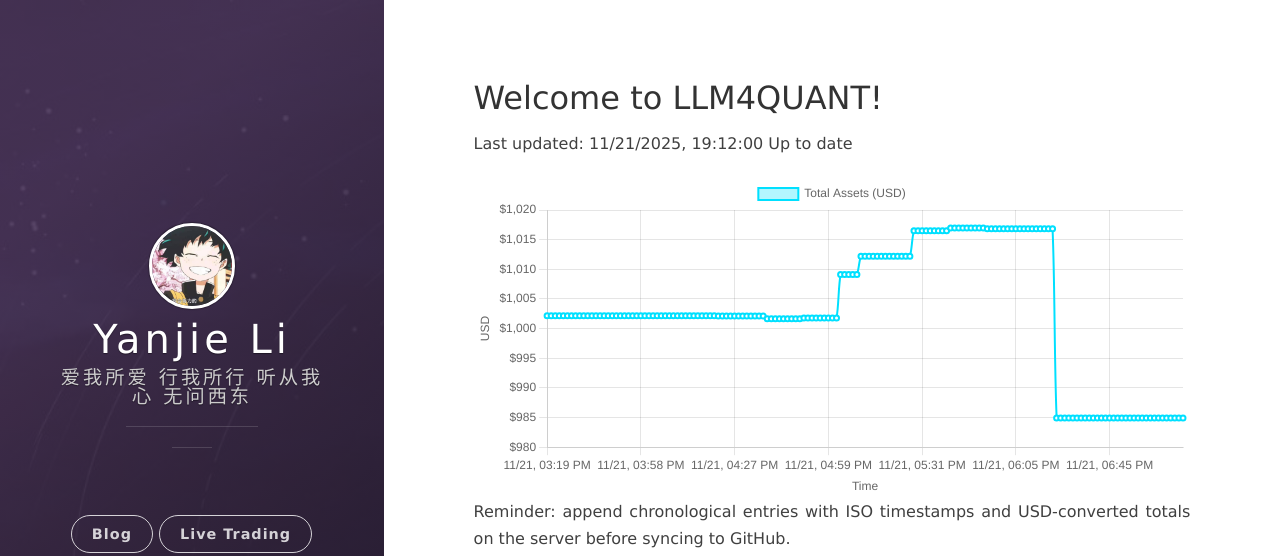
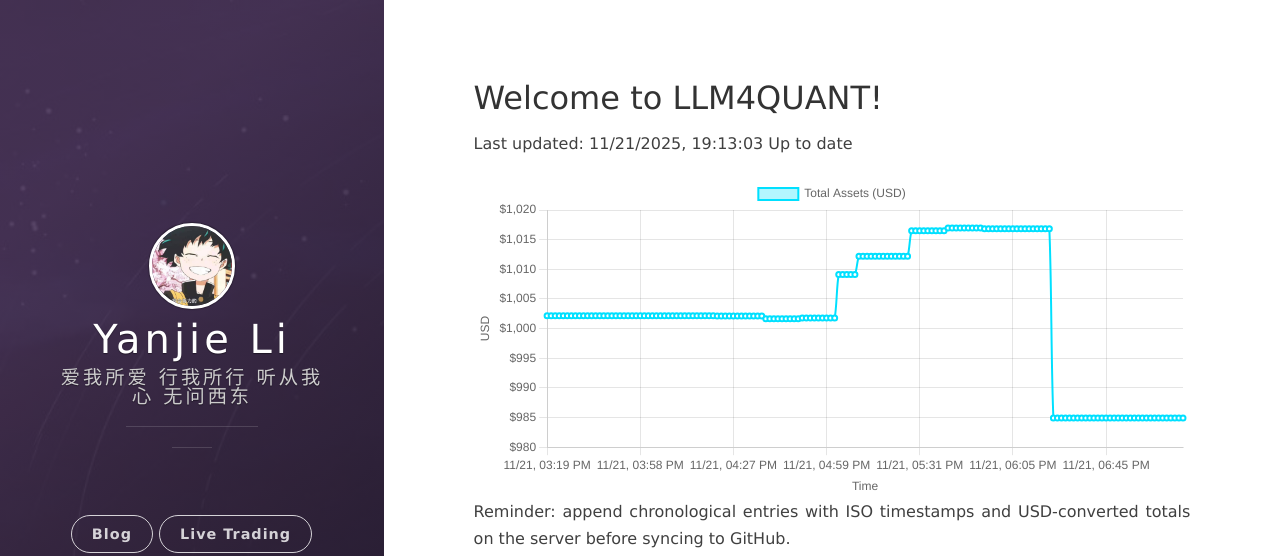
Before and after one commit to leeyegy/leeyegy.github.io, a Jekyll site: the page built from live-trading.html, in a window 1280 px wide. Shown: the top 556 px of the page. Built offline with Jekyll 4.4.1, drawn with Linux system fonts in a browser that asks for light colours; nearby versions of some CDN libraries.

Commit message:
AccountMonitor: update balance history 2025-11-22T03:13:03+08:00

```diff
--- a/assets/data/binance/balance-history.json
+++ b/assets/data/binance/balance-history.json
@@ -1,5 +1,5 @@
 {
-  "generatedAt": "2025-11-22T03:12:00+08:00",
+  "generatedAt": "2025-11-22T03:13:03+08:00",
   "asset": "total_usd_value",
   "history": [
     {
@@ -629,6 +629,10 @@
     {
       "timestamp": "2025-11-22T03:12:00+08:00",
       "totalUsd": 984.91919649
+    },
+    {
+      "timestamp": "2025-11-22T03:13:03+08:00",
+      "totalUsd": 984.91919649
     }
   ]
 }
```
